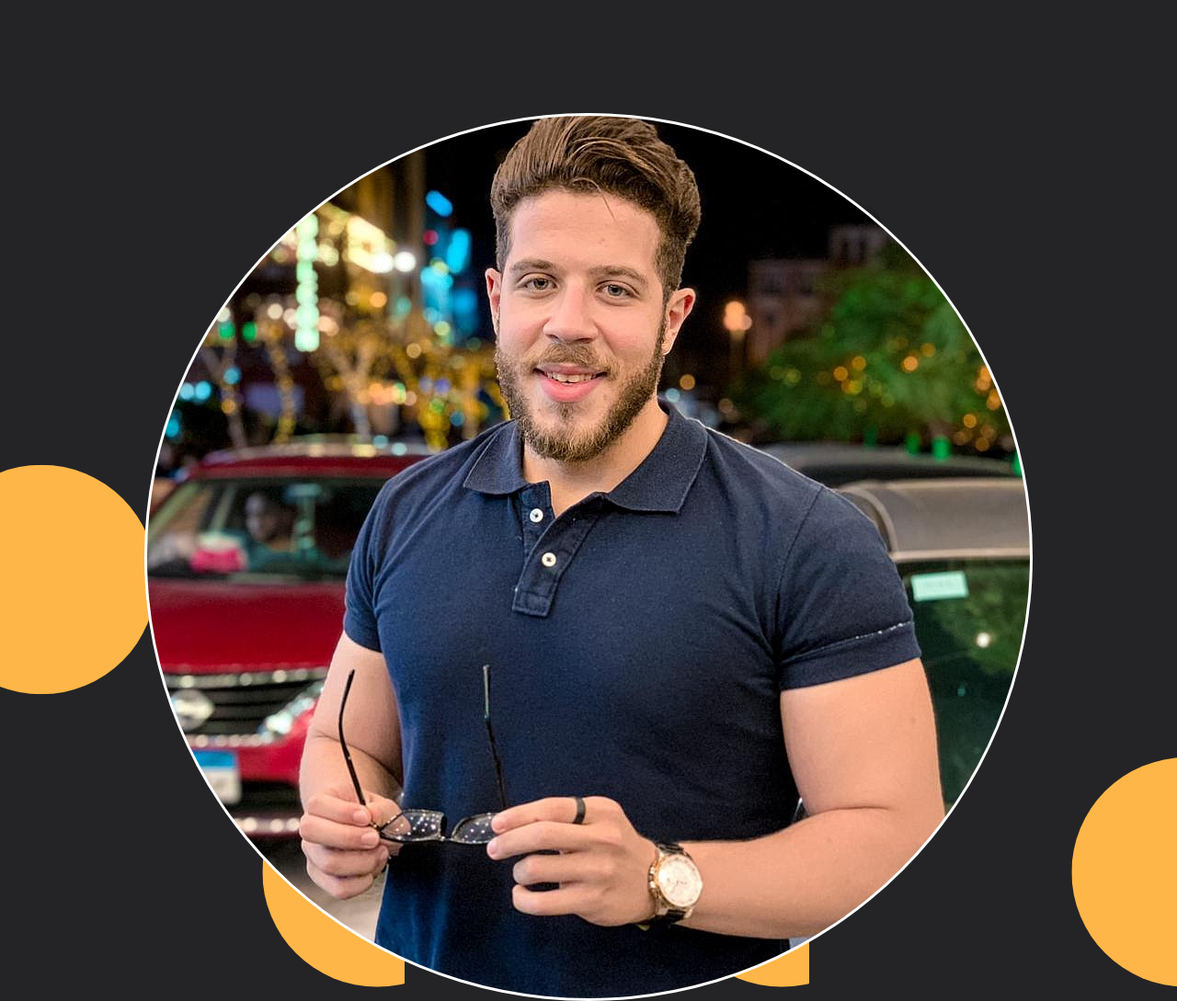
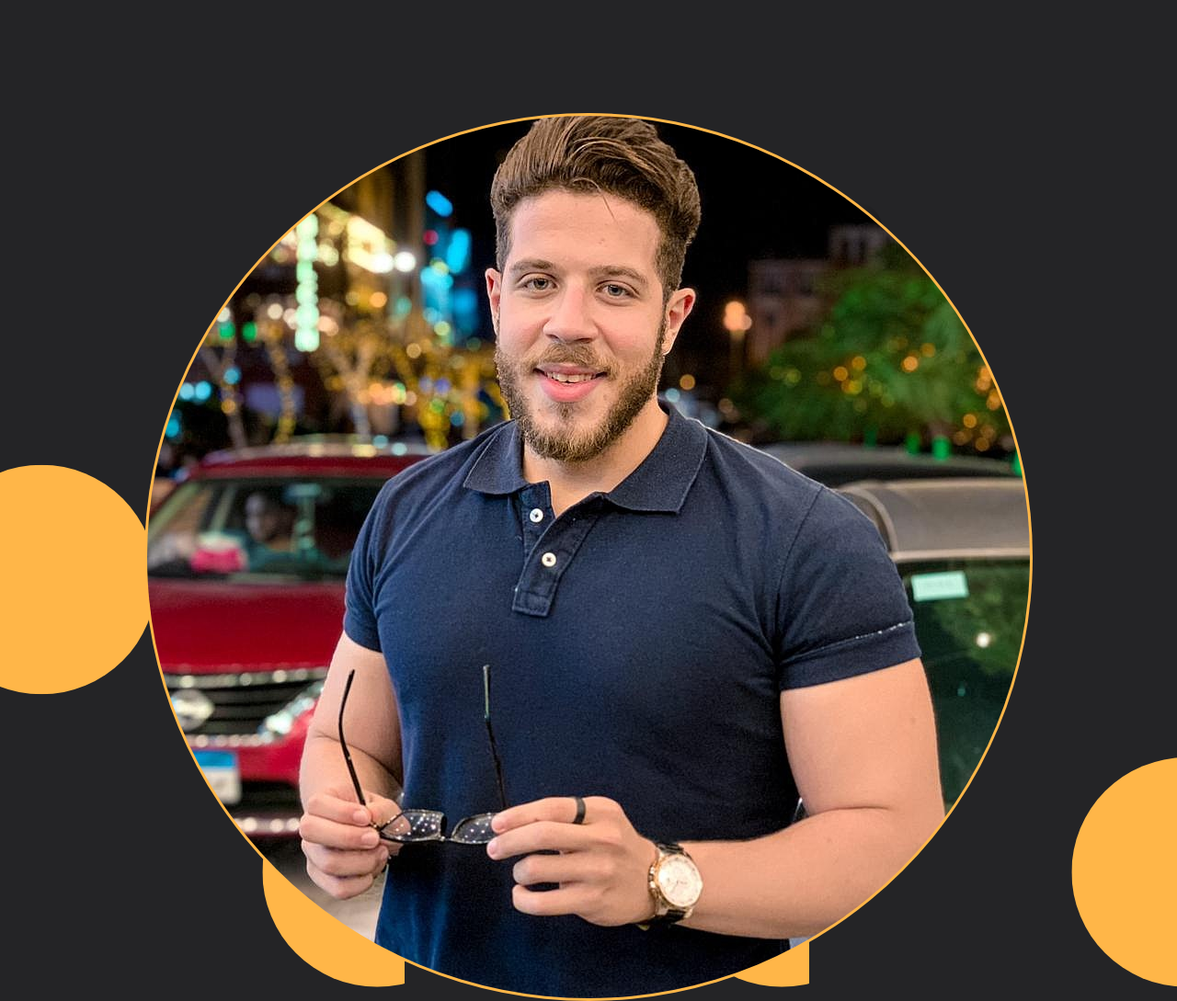
Before and after one commit to Elite-link-card/16.Abdallh-Khaled, a plain HTML site: page index.html in a window 1280 px wide. Shown: the part 520-1609 px from the top of the page at 92% size. Drawn offline with Linux system fonts and the light colour scheme.

Commit message:
fffdfssc

```diff
--- a/main.css
+++ b/main.css
@@ -2384,7 +2384,7 @@ to {top: 75px;}
 
 .left-picture[data-image-type="profile"]::before {
   content: "";
-  background-color: #ffffff;
+  background-color: #FFB648;
   width: calc(100% + 2 * 3px);
   height: calc(100% + 2 * 3px);
   position: absolute;
```
